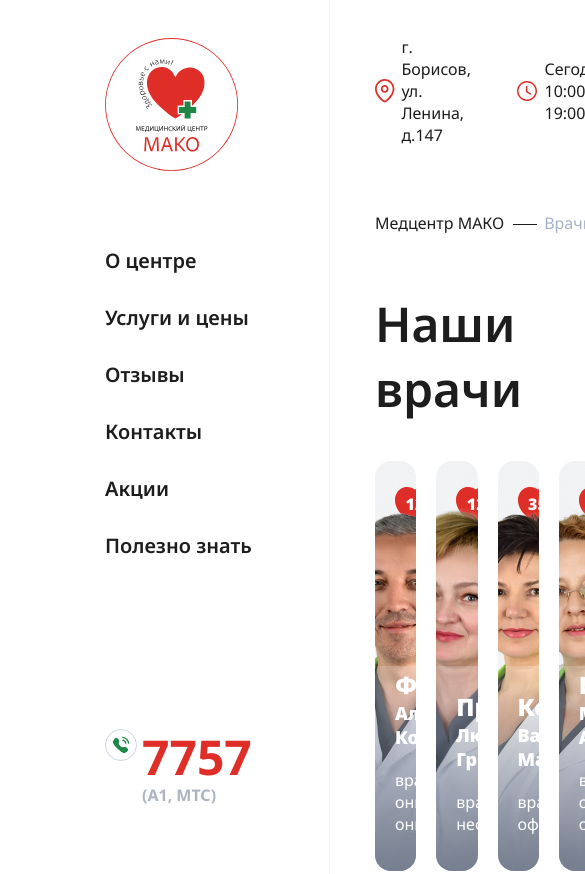
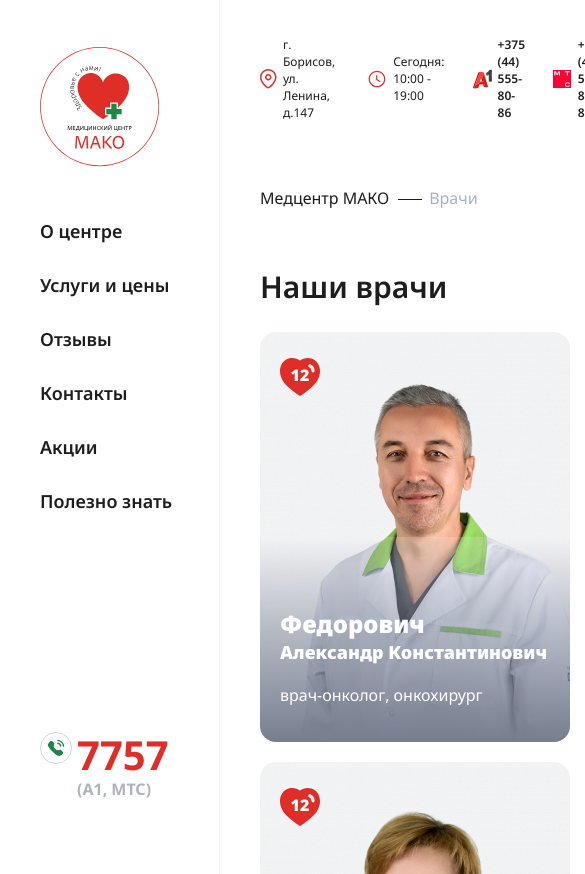
Before and after one commit to mikhail-shishov/mako, a plain HTML site: page index.html in a window 390 px wide. Shown: the top 874 px of the page, 585 px wide, since content can reach past the window. Drawn offline with Linux system fonts and the light colour scheme.

Commit message:
Daily update

```diff
--- a/index.html
+++ b/index.html
@@ -37,19 +37,19 @@
         <main class="main">
           <div class="main__top">
             <div class="main__top--item">
-              <img src="img/icons/location.svg" width="24" height="24" alt="" />
+              <img src="img/icons/location.svg"  class="main__top--item-img" width="24" height="24" alt="" />
               <span>г. Борисов, ул. Ленина, д.147</span>
             </div>
             <div class="main__top--item">
-              <img src="img/icons/time.svg" width="24" height="24" alt="" />
+              <img src="img/icons/time.svg" class="main__top--item-img" width="24" height="24" alt="" />
               <span>Сегодня: 10:00 - 19:00</span>
             </div>
             <div class="main__top--item">
-              <img src="img/icons/a1.svg" width="20" height="22" alt="" />
+              <img src="img/icons/a1.svg" class="main__top--item-img" width="20" height="22" alt="" />
               <a href="tel:+375445558086">+375 (44) 555-80-86</a>
             </div>
             <div class="main__top--item">
-              <img src="img/icons/mts.svg" width="22" height="22" alt="" />
+              <img src="img/icons/mts.svg" class="main__top--item-img" width="22" height="22" alt="" />
               <a href="tel:+375445558083">+375 (44) 555-80-83</a>
             </div>
           </div>
--- a/scss/_elements.scss
+++ b/scss/_elements.scss
@@ -1,48 +1,29 @@
-.aside {
-    min-width: 330px;
-    padding: 38px 60px 38px 105px;
-
-    &__tel {
-        display: flex;
-        align-items: flex-start;
-        gap: 5px;
-        &--right {
-            display: flex;
-            flex-direction: column;
-        }
-        &--icon {
-            border: 1px solid $lightgrey6;
-            padding: 6px;
-            display: flex;
-            align-items: center;
-            justify-content: center;
-            border-radius: 50px;
-        }
-        &--number {
-            color: $red;
-            font-size: 48px;
-            font-weight: 700;
-            text-decoration: none;
-            line-height: 1.15;
-        }
-        &--operator {
-            color: $lightgrey5;
-            font-weight: 700;
-        }
-    }
-}
-
 .main {
   padding: 0 120px 0 45px;
+
+  @media (max-width: 1280px) {
+    padding: 0 40px;
+  }
+
   &__top {
     display: flex;
     gap: 40px;
     margin: 36px 0 66px;
 
+    @media (max-width: 1440px) {
+      gap: 25px;
+    }
+
     &--item {
       display: flex;
       align-items: center;
       gap: 6px;
+
+      &-img {
+        @media (max-width: 1280px) {
+          max-height: 20px;
+        }
+      }
 
       span,
       a {
@@ -50,6 +31,14 @@
         font-size: 16px;
         text-decoration: none;
         transition: opacity 0.3s;
+
+        @media (max-width: 1280px) {
+          font-size: 13px;
+        }
+
+        @media (max-width: 1024px) {
+          font-size: 12px;
+        }
       }
 
       a {
@@ -101,6 +90,22 @@
       display: grid;
       grid-template-columns: repeat(4, 1fr);
       gap: 60px 20px;
+
+      @media (max-width: 1440px) {
+        grid-template-columns: repeat(3, 1fr);
+      }
+
+      @media (max-width: 1280px) {
+        gap: 20px;
+      }
+
+      @media (max-width: 1024px) {
+        grid-template-columns: repeat(2, 1fr);
+      }
+
+      @media (max-width: 576px) {
+        grid-template-columns: repeat(1, 1fr);
+      }
     }
     &__card {
       border-radius: 16px;
@@ -113,6 +118,12 @@
       display: flex;
       flex-direction: column;
       overflow: hidden;
+
+      &:hover {
+        .doctor-list__img {
+            min-height: 105%;
+        }
+      }
 
       &:before {
         content: '';
@@ -153,6 +164,8 @@
       bottom: 0;
       left: 50%;
       transform: translateX(-50%);
+      min-height: 100%;
+      transition: min-height .3s;
     }
     &__heart {
       background-image: url(../img/icons/heart.svg);
@@ -202,6 +215,11 @@
     bottom: 0;
     right: 120px;
     z-index: 1;
+    max-height: 450px;
+
+    @media (max-width: 1440px) {
+        right: 40px;
+    }
   }
 }
 
@@ -209,11 +227,19 @@
   margin: 55px 0 0;
   display: flex;
   flex-direction: column;
+  @media (max-width: 1280px) {
+    margin: 35px 0 0;
+  }
   &__row {
     gap: 20px;
     display: flex;
     align-items: flex-end;
     margin-bottom: 20px;
+
+    @media (max-width: 1280px) {
+      align-items: flex-start;
+      flex-direction: column;
+    }
   }
   &__label {
     display: flex;
@@ -238,8 +264,11 @@
     font-size: 14px;
     color: $black;
     a {
-        color: $black;
-        text-decoration-color: $red;
+      color: $black;
+      text-decoration-color: $red;
+    }
+    @media (max-width: 1280px) {
+        max-width: 320px;
     }
   }
 }
--- a/scss/_footer.scss
+++ b/scss/_footer.scss
@@ -2,13 +2,23 @@
   margin-top: auto;
   background-color: $lightgrey1;
   padding: 75px 90px 60px;
+
   &__row {
     display: flex;
+
+    @media (max-width: 1280px) {
+      flex-direction: column;
     }
+  }
+
   &__point {
     color: $black;
     font-size: 16px;
     margin-right: 47px;
+
+    @media (max-width: 1280px) {
+      margin: 0 0 12px;
+    }
 
     a {
       color: $black;
@@ -25,6 +35,11 @@
       a {
         text-decoration-color: $green;
       }
+
+      @media (max-width: 1280px) {
+        margin-left: 0;
+        margin-bottom: 0;
+      }
     }
   }
   &__text {
@@ -36,6 +51,9 @@
     gap: 20px;
     align-items: center;
     margin-right: 75px;
+    @media (max-width: 1280px) {
+      margin: 30px 0 10px;
+    }
 
     &--link {
       background-color: $lightgreen;
@@ -47,4 +65,8 @@
       justify-content: center;
     }
   }
+
+  @media (max-width: 1440px) {
+    padding: 40px;
   }
+}
--- a/scss/_header.scss
+++ b/scss/_header.scss
@@ -2,18 +2,70 @@
   border-right: 1px solid $lightgrey1;
   min-height: 100vh;
   position: relative;
+  min-width: 330px;
+  padding: 40px 60px 40px 105px;
+
+  @media (max-width: 1440px) {
+    min-width: 220px;
+    padding: 40px;
+  }
 
   &__float {
     position: sticky;
-    top: 0;
+    top: 40px;
+    min-height: 90vh;
+    display: flex;
+    flex-direction: column;
   }
+
+  &__tel {
+    display: flex;
+    align-items: flex-start;
+    gap: 5px;
+    margin-top: auto;
+    &--right {
+      display: flex;
+      flex-direction: column;
+    }
+    &--icon {
+      border: 1px solid $lightgrey6;
+      padding: 6px;
+      display: flex;
+      align-items: center;
+      justify-content: center;
+      border-radius: 50px;
+    }
+    &--number {
+      color: $red;
+      font-size: 48px;
+      font-weight: 700;
+      text-decoration: none;
+      line-height: 1.15;
+
+      @media (max-width: 1440px) {
+        font-size: 40px;
+      }
+    }
+    &--operator {
+      color: $lightgrey5;
+      font-weight: 700;
+    }
+  }
+}
+
+.logo {
+    img {
+        @media (max-width: 1440px) {
+            width: 120px;
+        }
+    }
 }
 
 .nav {
   &__list {
     list-style: none;
     padding: 0;
-    margin: 70px 0 170px;
+    margin: 70px 0;
 
     &--item {
       margin-bottom: 56px;
@@ -27,7 +79,20 @@
         text-decoration: none;
         font-weight: 600;
         font-size: 20px;
+        transition: color .3s;
+
+        @media (max-width: 1440px) {
+          font-size: 18px;
+        }
+
+        &:hover {
+            color: lighten($black, 10%);
+        }
       }
+    }
+
+    @media (max-width: 1440px) {
+        margin: 40px 0;
     }
   }
 }
--- a/scss/_typography.scss
+++ b/scss/_typography.scss
@@ -20,8 +20,24 @@
     @media (max-width: 1680px) {
         font-size: 48px;
     }
+
+    @media (max-width: 1280px) {
+        font-size: 36px;
+    }
+
+    @media (max-width: 1024px) {
+        font-size: 30px;
+    }
 }
 
 .h2 {
     font-size: 36px;
+
+    @media (max-width: 1280px) {
+        font-size: 30px;
+    }
+
+    @media (max-width: 1024px) {
+        font-size: 24px;
+    }
 }
```
Also changed, not shown: css/style.min.css, 1 other file. Lines whose indentation alone changed are shown as unchanged.
